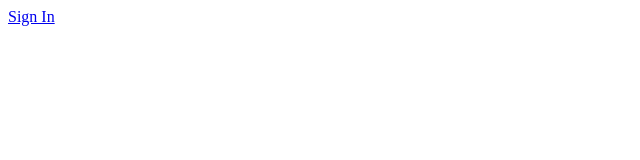
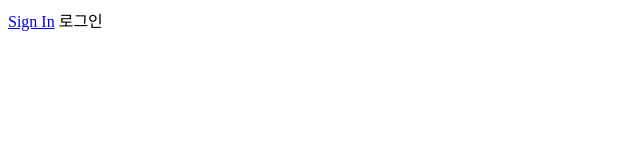
Before and after one commit to zeus1357/starbucks, a plain HTML site: page index.html in a window 1280 px wide. Shown: the whole page, without its empty margins (0-640 px from the left). Drawn offline with Linux system fonts and the light colour scheme.

Commit message:
로그인페이지 완성

```diff
--- a/index.html
+++ b/index.html
@@ -8,5 +8,6 @@
 </head>
 <body>
   <a href="/signin">Sign In</a>
+  로그인
 </body>
 </html>
```
